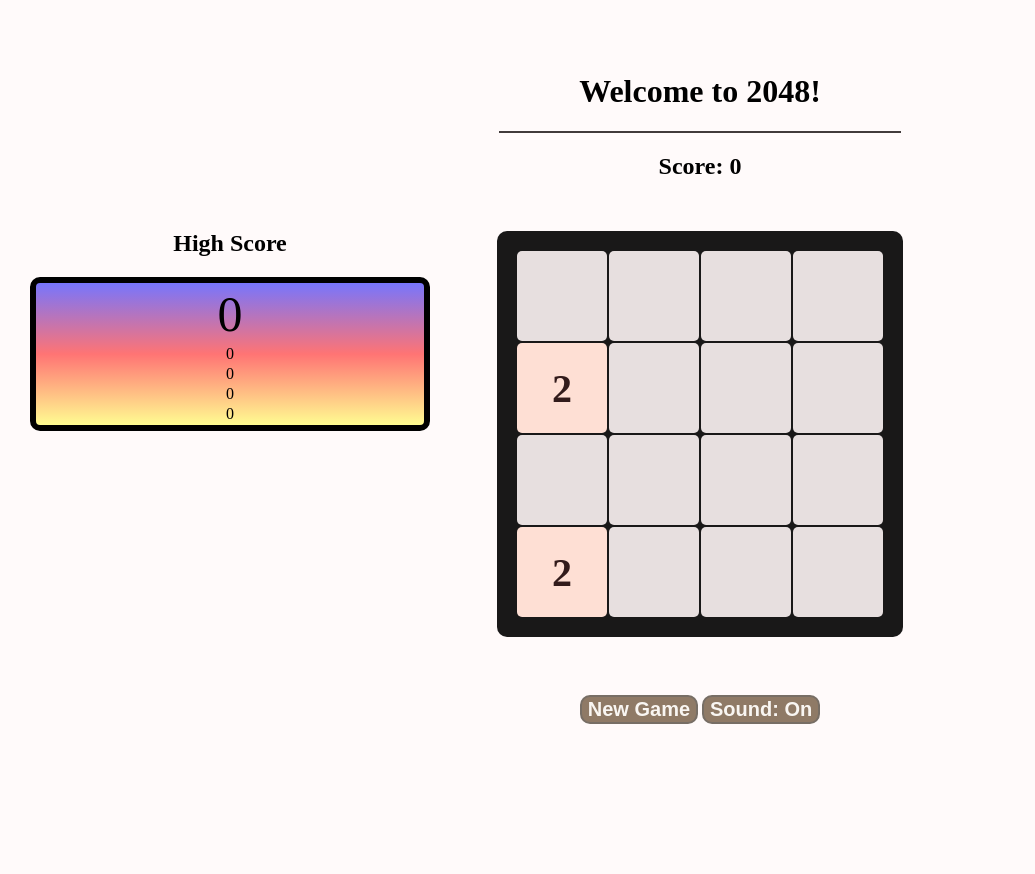
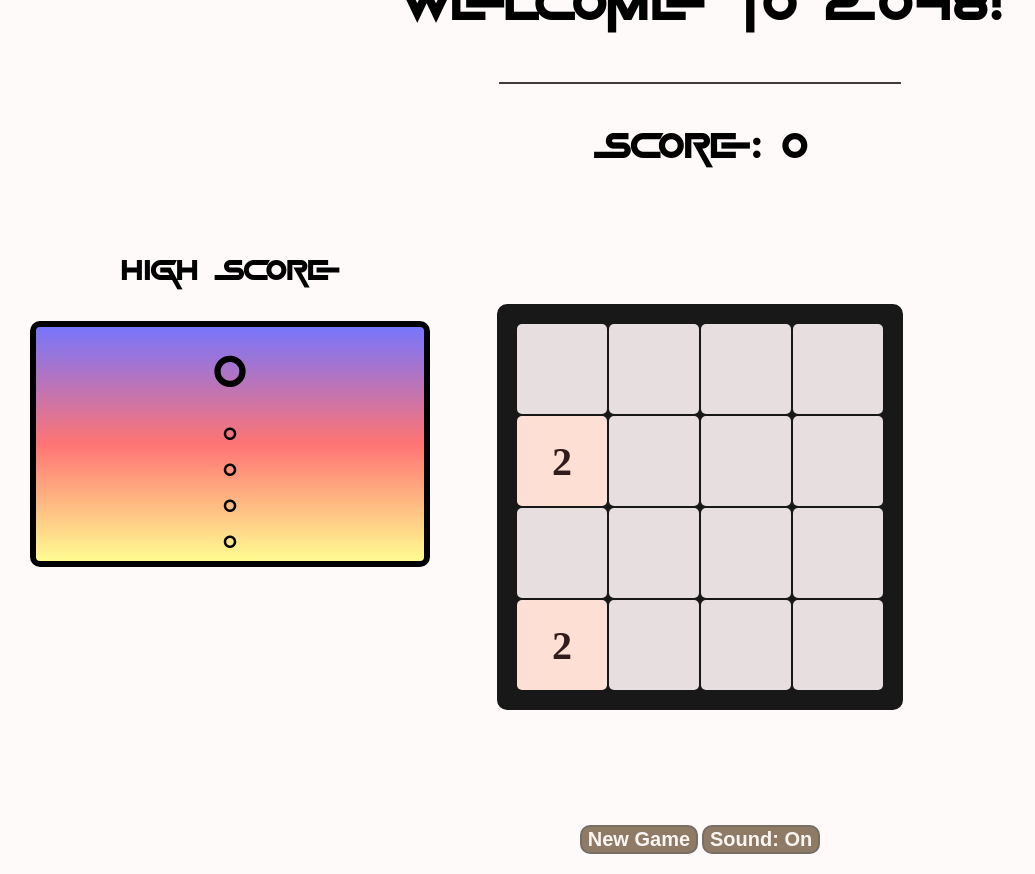
Before and after one commit to andy-1au/2048, a plain HTML site: page 2048.html in a window 1280 px wide. Shown: the top 874 px of the page, without its empty margins (0-1035 px from the left). Before the commit the page ends 802 px from the top, so only its background shows below. Drawn offline with nearby package versions, Linux system fonts and the light colour scheme.

Commit message:
added squid font and updated css

```diff
--- a/2048.css
+++ b/2048.css
@@ -1,5 +1,10 @@
+@font-face {
+    font-family: "Squid";
+    src: url("font/Game Of Squids.ttf");
+}
+
 body {
-    font-family:'Times New Roman', 'Calibri', Arial, sans-serif;
+    font-family: 'Times New Roman', 'Calibri', Arial, sans-serif;
     /* font-weight: 300; */
     text-align: center;
     background-color: rgb(255, 250, 250);
@@ -38,6 +43,8 @@ hr {
 }
 
 #title {
+    font-family:"Squid";
+    font-size: 25px;
     grid-column: 1 / span 3;
     grid-row: 1 / span 1;
 }
@@ -68,6 +75,7 @@ hr {
 }
 
 #board {
+
     /* display this on the container grid in the second row and spans the left 2 columns */
     grid-column: 2 / 2;
     grid-row: 2 / 4;
@@ -89,7 +97,14 @@ hr {
     background-color: rgb(0,0,0,0.9);
 }
 
+#highScore {
+    font-family: Squid;
+    font-size: 20px;
+}
+
 #scoreTable {
+    font-family:"Squid";
+
     /* vertical gradient from blue red yellow */
     background: linear-gradient(to bottom, rgba(0, 0, 255, 0.533), rgba(255, 0, 0, 0.537), rgba(255, 255, 0, 0.421));
     grid-column: 1 / 2;
```
Also changed, not shown: font/Game Of Squids.ttf (added).
